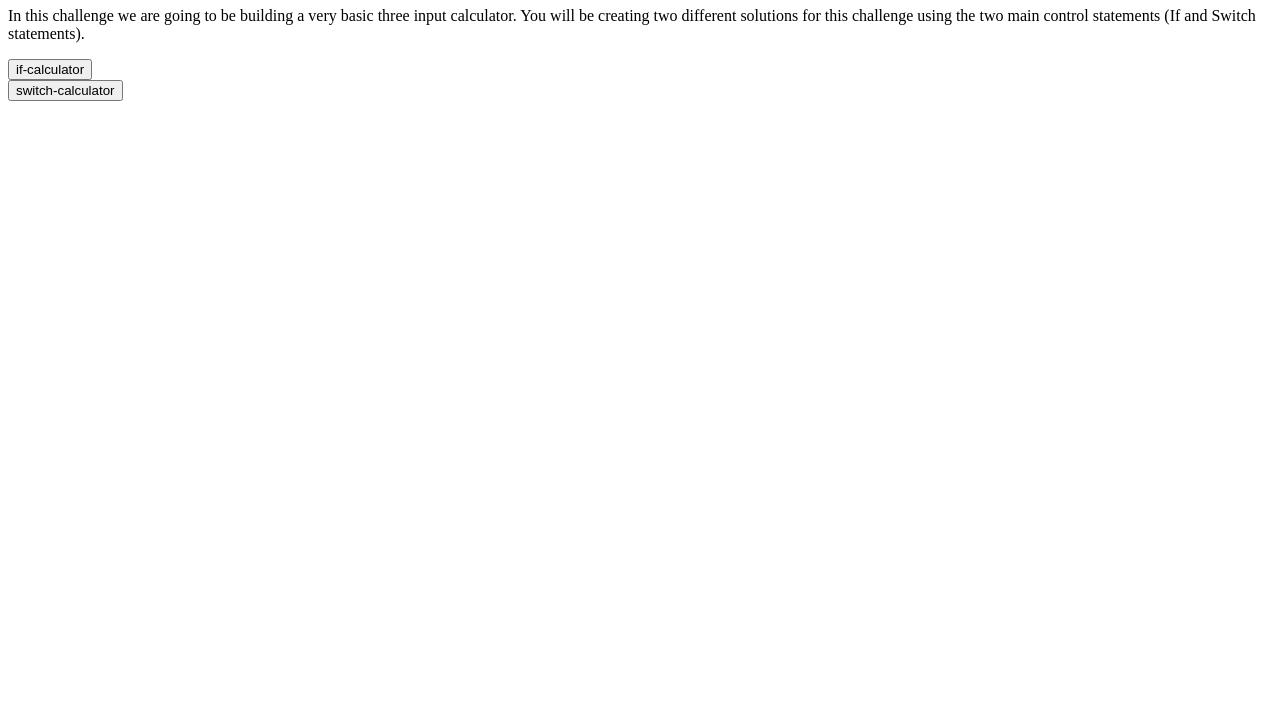
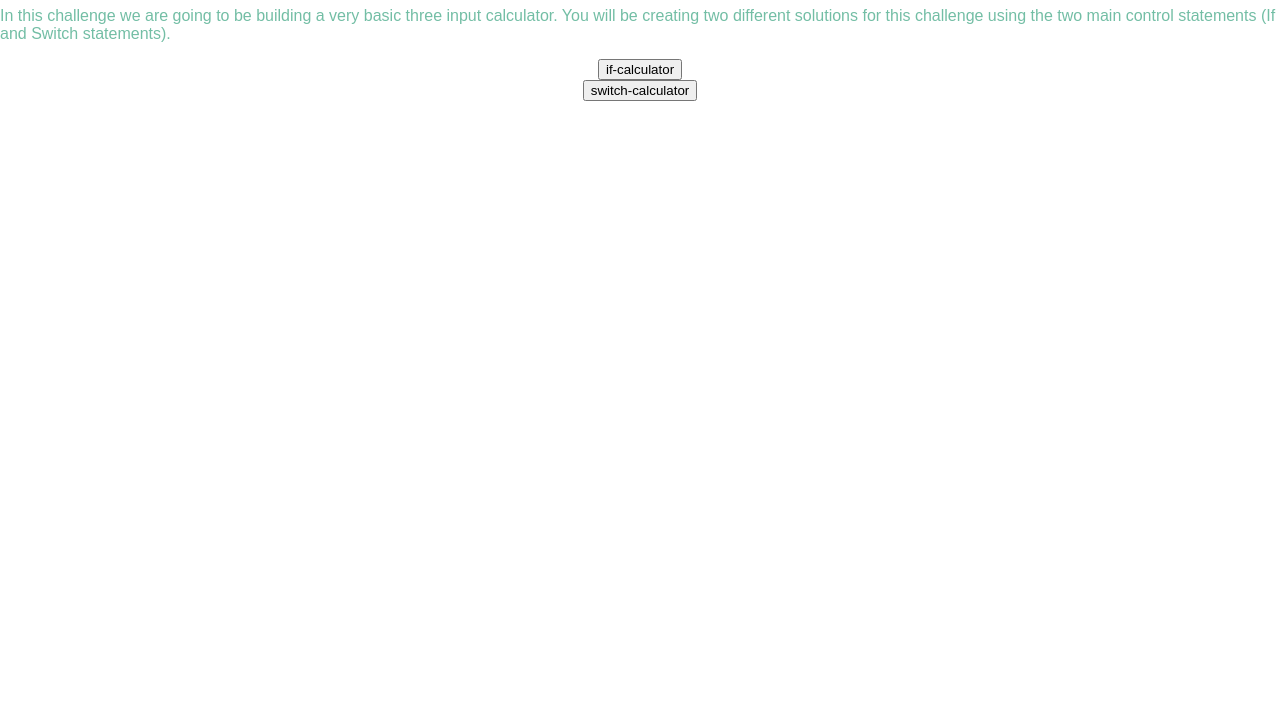
Before and after one commit to Robofish996/ThreeInputCalculator, a plain HTML site: page index.html in a window 1280 px wide. Shown: the part 73-800 px from the top of the page. Drawn offline with Linux system fonts and the light colour scheme.

Commit message:
Added some styling into css

```diff
--- a/css/stylesheet.css
+++ b/css/stylesheet.css
@@ -0,0 +1,12 @@
+body {
+    font-family: Arial, Helvetica, sans-serif;
+    color: rgb(115, 190, 165);
+    margin: 0;
+}
+
+#buttonOne{
+    text-align: center;
+}
+#buttonTwo{
+    text-align: center;
+}
--- a/index.html
+++ b/index.html
@@ -5,6 +5,7 @@
     <meta charset="UTF-8">
     <meta http-equiv="X-UA-Compatible" content="IE=edge">
     <meta name="viewport" content="width=device-width, initial-scale=1.0">
+    <link rel="stylesheet" href="./css/stylesheet.css">
     <title>Document</title>
 </head>
 
@@ -16,11 +17,11 @@
     </header>
 
 <main>
-    <div>
-        <a href="pages/if-calculator.html"><button>if-calculator</button></a>
+    <div id="buttonOne">
+        <a href="./pages/if-calculator.html"><button>if-calculator</button></a>
     </div>
-    <div>
-        <a href=pages/switch-calculator.html"><button>switch-calculator</button></a>
+    <div id="buttonTwo">
+        <a href="./pages/switch-calculator.html"><button>switch-calculator</button></a>
     </div>
 
 </main>
```
